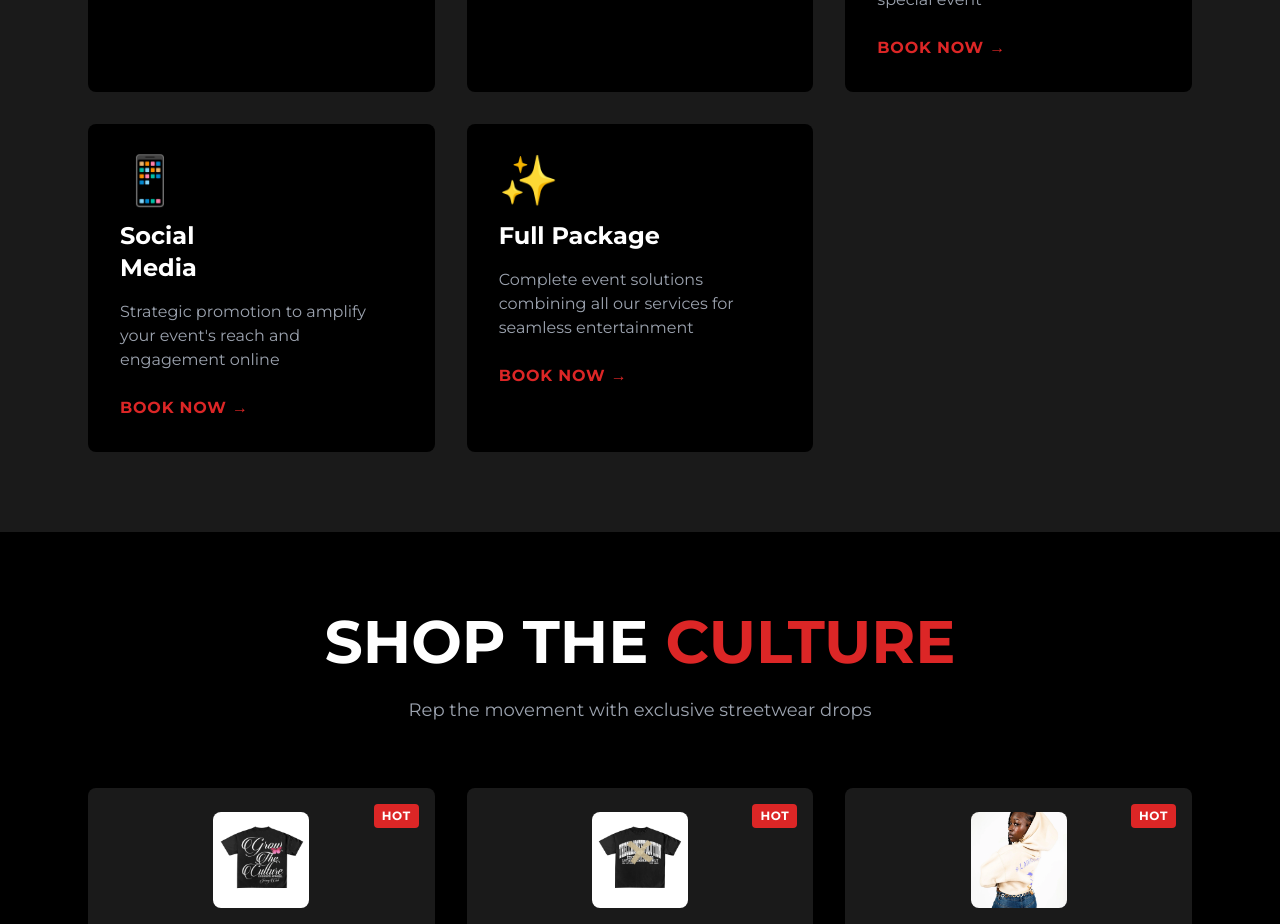
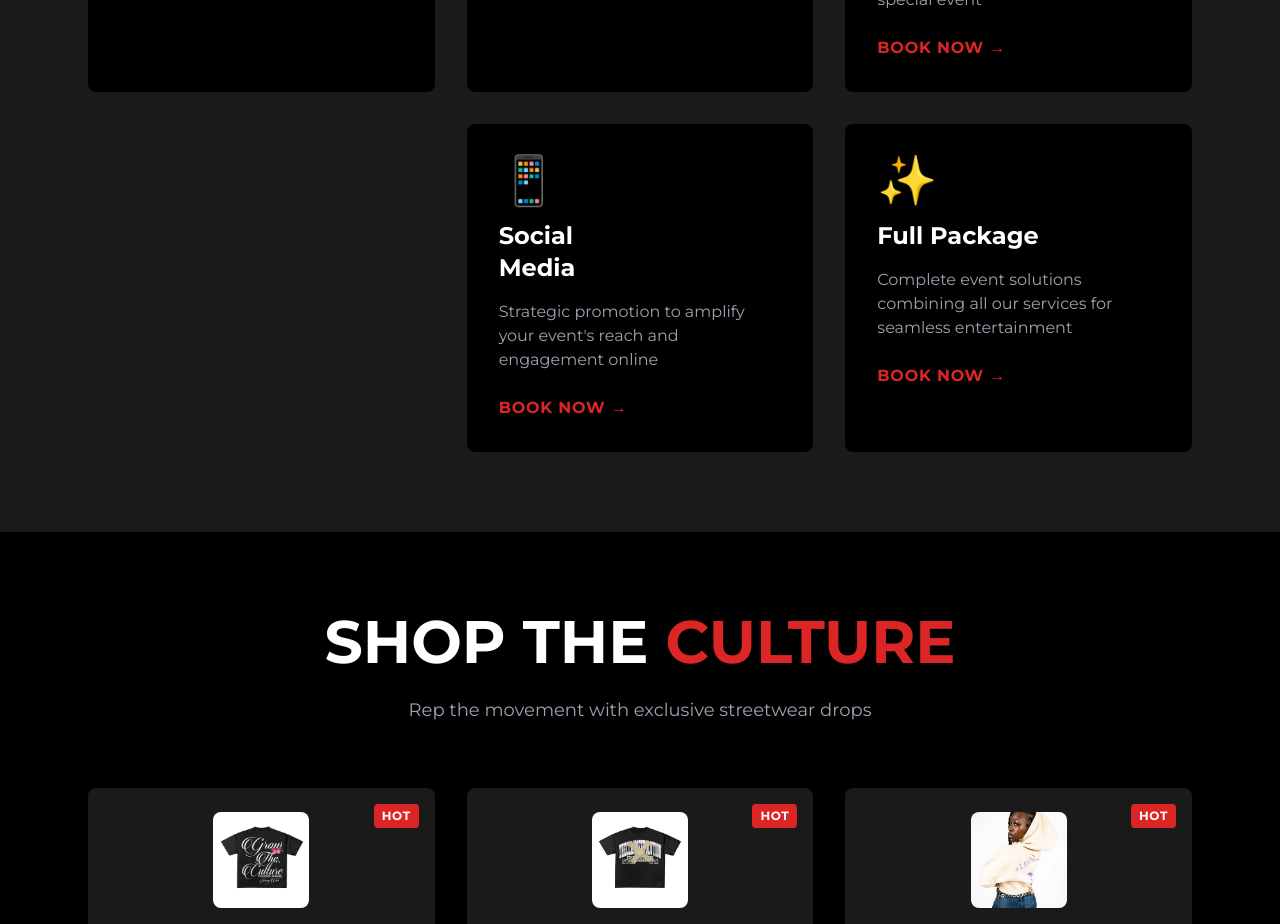
Before and after one commit to charlie2bored/evo, a React (Vite) app: page / in a window 1280 px wide. Shown: the part 1320-2244 px from the top of the page. Built offline with nearby package versions, Linux system fonts and the light colour scheme.

Commit message:
Center bottom row of services cards on home page
- Changed grid to 3 columns on large screens
- Added grid-column positioning for last 2 cards
- Social Media card starts at column 2 (centered position)
- Full Package card starts at column 3
- Top row remains left-aligned, bottom row centered

```diff
--- a/src/pages/Home.tsx
+++ b/src/pages/Home.tsx
@@ -93,15 +93,15 @@ const Home = () => {
             </p>
           </div>
 
-          <div className="grid md:grid-cols-2 lg:grid-cols-3 gap-8">
+          <div className="grid lg:grid-cols-3 gap-8">
             {[
               { name: "Performance", icon: "💃", desc: "Professional dance performances that electrify any event" },
               { name: "DJ Services", icon: "🎧", desc: "Expert DJs with extensive music libraries keeping your party alive" },
               { name: "Video<br />Graphy", icon: "📹", desc: "Cinematic video production capturing every moment of your special event" },
-              { name: "Social<br />Media", icon: "📱", desc: "Strategic promotion to amplify your event's reach and engagement online" },
-              { name: "Full Package", icon: "✨", desc: "Complete event solutions combining all our services for seamless entertainment" }
+              { name: "Social<br />Media", icon: "📱", desc: "Strategic promotion to amplify your event's reach and engagement online", gridClass: "lg:col-start-2" },
+              { name: "Full Package", icon: "✨", desc: "Complete event solutions combining all our services for seamless entertainment", gridClass: "lg:col-start-3" }
             ].map((service, index) => (
-              <div key={index} className="group bg-black p-8 rounded-lg hover:bg-white transition-colors">
+              <div key={index} className={`group bg-black p-8 rounded-lg hover:bg-white transition-colors ${service.gridClass || ''}`}>
                 <div className="text-5xl mb-4">{service.icon}</div>
                 <h3 className="text-2xl font-bold text-white group-hover:text-black mb-4" dangerouslySetInnerHTML={{__html: service.name}}></h3>
                 <p className="text-gray-400 group-hover:text-gray-800 mb-6">{service.desc}</p>
```
